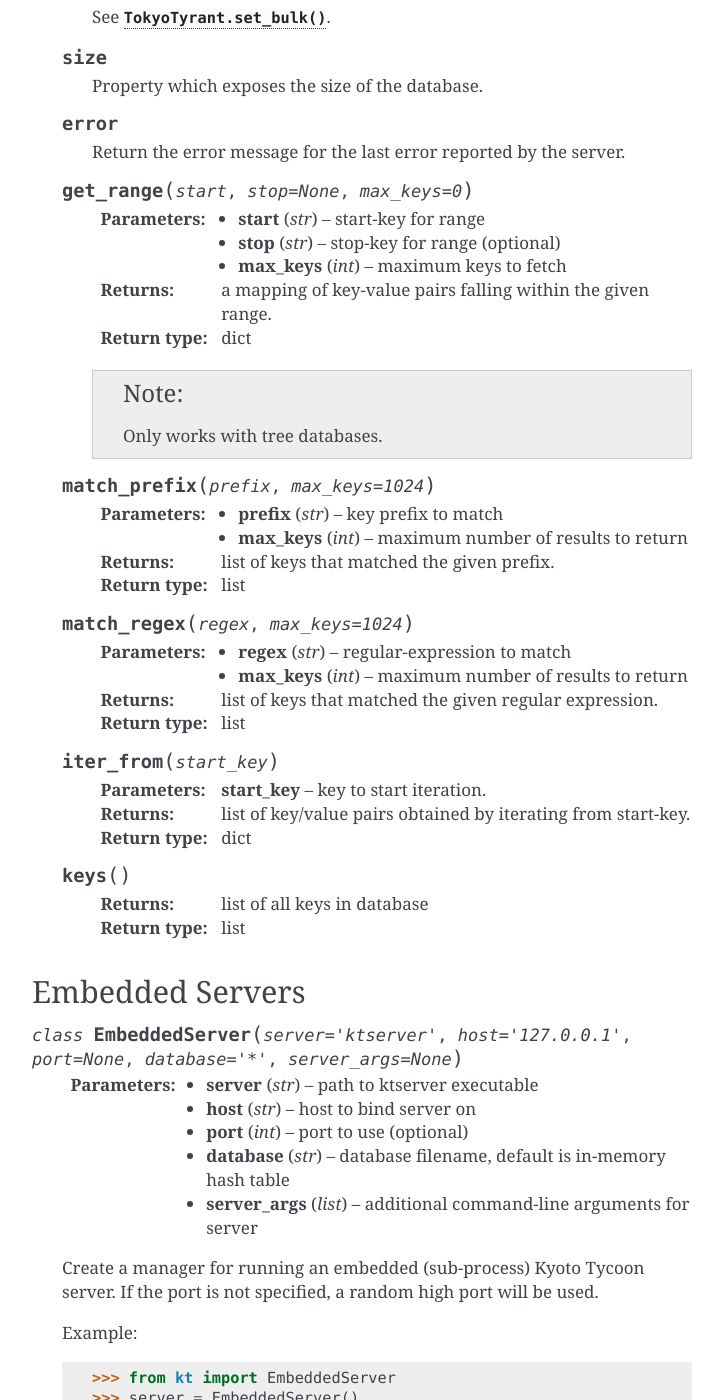
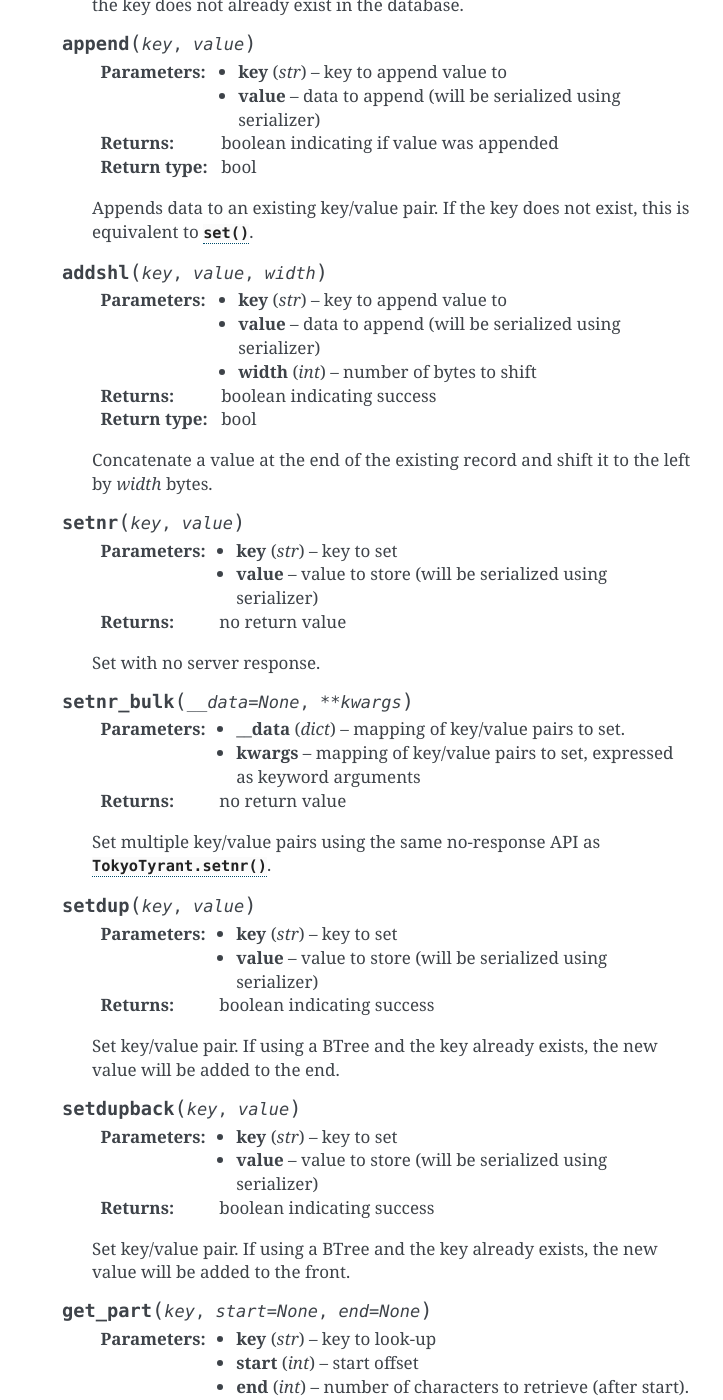
Before and after one commit to coleifer/kt, a Sphinx documentation site: the page built from docs/api.rst, in a window 1280 px wide and 1400 px high, scrolled down 9542 px. Shown: the whole window, without its empty margins (388-1111 px from the left). Built offline with Sphinx 7.4.7, drawn with Linux system fonts in a browser that asks for light colours; some of the changed text lies outside the part shown.

Commit message:
Flesh out the API docs somewhat.

```diff
--- a/docs/api.rst
+++ b/docs/api.rst
@@ -26,6 +26,11 @@
 .. py:data:: KT_PICKLE
 
     Serialize and deserialize using Python's pickle module.
+
+.. py:data:: TT_TABLE
+
+    Special serializer for use with TokyoTyrant's remote table database. Values
+    are represented as dictionaries.
 
 Kyoto Tycoon client
 -------------------
@@ -57,6 +62,13 @@
         :type db: int or None
         :return: deserialized value or ``None`` if key does not exist.
 
+    .. py:method:: get_raw(key, db=None)
+
+        :param str key: key to look-up
+        :param db: database index
+        :type db: int or None
+        :return: raw bytestring value or ``None`` if key does not exist.
+
     .. py:method:: set(key, value, db=None, expire_time=None)
 
         :param str key: key to set
@@ -80,6 +92,14 @@
         :param db: database index
         :type db: int or None
         :return: dictionary of all key/value pairs that were found
+        :rtype: dict
+
+    .. py:method:: get_bulk_raw(keys, db=None)
+
+        :param list keys: list of keys to look-up
+        :param db: database index
+        :type db: int or None
+        :return: dictionary of all key/raw-value pairs that were found
         :rtype: dict
 
     .. py:method:: set_bulk(__data=None, db=None, expire_time=None, **kwargs)
@@ -136,6 +156,21 @@
         :rtype: dict
 
         Obtain report on overall status of server, including all databases.
+
+    .. py:method:: synchronize(hard=False, command=None, db=None)
+
+        :param bool hard: perform a "hard" synchronization
+        :param str command: command to run after synchronization
+        :param db: database index
+        :type db: int or None
+        :return: boolean indicating success
+
+    .. py:method:: vacuum(step=0, db=None)
+
+        :param int step: number of steps, default is 0
+        :param db: database index
+        :type db: int or None
+        :return: boolean indicating success
 
     .. py:method:: add(key, value, db=None, expire_time=None)
 
@@ -261,6 +296,15 @@
         :return: total number of keys in the default database.
         :rtype: int
 
+    .. py:method:: count(db=None)
+
+        :param db: database index
+        :type db: int or None
+        :return: total number of keys in the database.
+        :rtype: int
+
+        Count total number of keys in the database.
+
     .. py:method:: update(__data=None, db=None, expire_time=None, **kwargs)
 
         See :py:meth:`KyotoTycoon.set_bulk`.
@@ -297,12 +341,34 @@
         :return: list of keys that were within a certain edit-distance of origin
         :rtype: list
 
+    .. py:method:: cursor(db=None, cursor_id=None)
+
+        :param db: database index
+        :type db: int or None
+        :param cursor_id: cursor id (will be automatically created if None)
+        :type cursor_id: int or None
+        :return: :py:class:`Cursor` object
+
     .. py:method:: keys(db=None)
 
         :param db: database index
         :type db: int or None
-        :return: list of all keys in database
-        :rtype: list
+        :return: all keys in database
+        :rtype: generator
+
+    .. py:method:: values(db=None)
+
+        :param db: database index
+        :type db: int or None
+        :return: all values in database
+        :rtype: generator
+
+    .. py:method:: items(db=None)
+
+        :param db: database index
+        :type db: int or None
+        :return: all key/value tuples in database
+        :rtype: generator
 
     .. py:attribute:: size
 
@@ -348,6 +414,11 @@
         :param str key: key to look-up
         :return: deserialized value or ``None`` if key does not exist.
 
+    .. py:method:: get_raw(key)
+
+        :param str key: key to look-up
+        :return: raw binary value or ``None`` if key does not exist.
+
     .. py:method:: set(key, value)
 
         :param str key: key to set
@@ -365,6 +436,12 @@
         :return: dictionary of all key/value pairs that were found
         :rtype: dict
 
+    .. py:method:: get_bulk_raw(keys)
+
+        :param list keys: list of keys to look-up
+        :return: dictionary of all key/raw-value pairs that were found
+        :rtype: dict
+
     .. py:method:: set_bulk(__data=None, **kwargs)
 
         :param dict __data: mapping of key/value pairs to set.
@@ -376,13 +453,16 @@
         :param list keys: list of keys to remove
         :return: boolean indicating success
 
-    .. py:method:: script(name, key=None, value=None)
+    .. py:method:: script(name, key=None, value=None, lock_records=False, lock_all=False, encode_value=True, decode_result=False)
 
         :param str name: name of lua function to call
         :param str key: key to pass to lua function (optional)
         :param str value: value to pass to lua function (optional)
-        :return: byte-string returned by function
-        :rtype: bytes
+        :param bool lock_records: lock records modified during script execution
+        :param bool lock_all: lock all records during script execution
+        :param bool encode_value: serialize the value before sending to the script
+        :param bool decode_result: deserialize the script return value
+        :return: byte-string or obj returned by function (depending on decode_result)
 
         Execute a lua function. Tokyo Tyrant lua extensions accept two
         parameters, a key and a value, and return a result byte-string.
@@ -420,6 +500,51 @@
         Appends data to an existing key/value pair. If the key does not exist,
         this is equivalent to :py:meth:`~TokyoTyrant.set`.
 
+    .. py:method:: addshl(key, value, width)
+
+        :param str key: key to append value to
+        :param value: data to append (will be serialized using serializer)
+        :param int width: number of bytes to shift
+        :return: boolean indicating success
+        :rtype: bool
+
+        Concatenate a value at the end of the existing record and shift it to
+        the left by *width* bytes.
+
+    .. py:method:: setnr(key, value)
+
+        :param str key: key to set
+        :param value: value to store (will be serialized using serializer)
+        :return: no return value
+
+        Set with no server response.
+
+    .. py:method:: setnr_bulk(__data=None, **kwargs)
+
+        :param dict __data: mapping of key/value pairs to set.
+        :param kwargs: mapping of key/value pairs to set, expressed as keyword arguments
+        :return: no return value
+
+        Set multiple key/value pairs using the same no-response API as :py:meth:`TokyoTyrant.setnr`.
+
+    .. py:method:: setdup(key, value)
+
+        :param str key: key to set
+        :param value: value to store (will be serialized using serializer)
+        :return: boolean indicating success
+
+        Set key/value pair. If using a BTree and the key already exists, the
+        new value will be added to the end.
+
+    .. py:method:: setdupback(key, value)
+
+        :param str key: key to set
+        :param value: value to store (will be serialized using serializer)
+        :return: boolean indicating success
+
+        Set key/value pair. If using a BTree and the key already exists, the
+        new value will be added to the front.
+
     .. py:method:: get_part(key, start=None, end=None)
 
         :param str key: key to look-up
@@ -433,6 +558,12 @@
         :param str key: key to test
         :return: boolean indicating if key exists
         :rtype: bool
+
+    .. py:method:: length(key)
+
+        :param str key: key to test
+        :return: length of value stored at key (or None if key does not exist)
+        :rtype: int
 
     .. py:method:: incr(key, n=1)
 
@@ -448,14 +579,19 @@
         :return: new value at key
         :rtype: float
 
-    .. py:method:: misc(cmd, keys=None, data=None)
+    .. py:method:: misc(cmd, args=None, update_log=True)
 
         :param str cmd: Command to execute
-        :param list keys: List of arguments for command
-        :param dict data: Key/value data for command
+        :param list args: Zero or more bytestring arguments to misc function.
+        :param bool update_log: Add misc command to update log.
 
-        Run a miscellaneous command using the "misc" API. Returns different
-        values depending on command being executed.
+        Run a miscellaneous command using the "misc" API. Returns a list of
+        zero or more bytestrings.
+
+    .. py:method:: count()
+
+        :return: number of key/value pairs in the database
+        :rtype: int
 
     .. py:method:: __getitem__(key)
 
@@ -492,7 +628,26 @@
 
     .. py:attribute:: error
 
-        Return the error message for the last error reported by the server.
+        Return a 2-tuple of error code and message for the last error reported
+        by the server (if set).
+
+    .. py:method:: optimize(options)
+
+        :param str options: option format string to use when optimizing database.
+        :return: boolean indicating success
+
+    .. py:method:: synchronize()
+
+        :return: boolean indicating success
+
+        Synchronize data to disk.
+
+    .. py:method:: copy(path)
+
+        :param str path: destination for copy of database.
+        :return: boolean indicating success
+
+        Copy the database file to the given path.
 
     .. py:method:: get_range(start, stop=None, max_keys=0)
 
@@ -527,6 +682,11 @@
     .. py:method:: keys()
 
         :return: list of all keys in database
+        :rtype: list
+
+    .. py:method:: items()
+
+        :return: list of all key/value tuples in database
         :rtype: list
 
 
```
Also changed, not shown: 1 other file.
